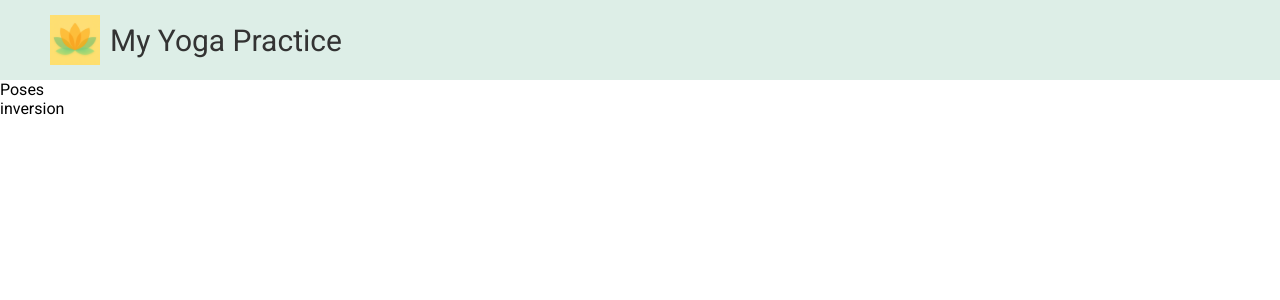
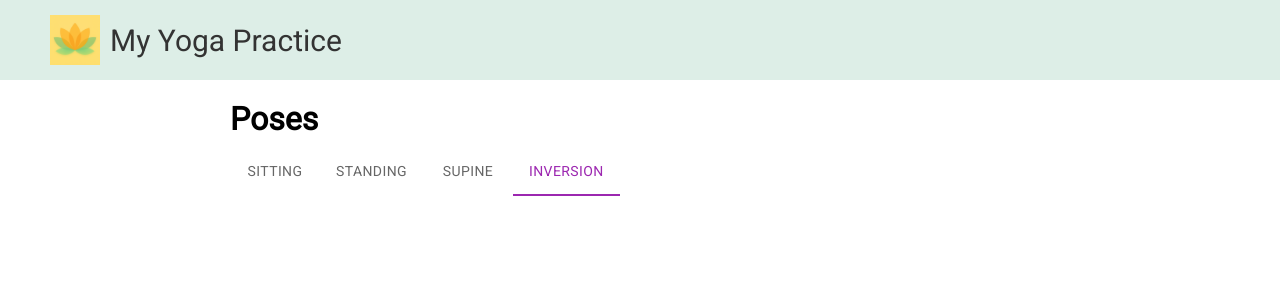
Before and after one commit to lilla-k/my-yoga-practice, a React (Vite) app: page /yoga-poses/inversion in a window 1280 px wide. Shown: the top 300 px of the page. Built offline with nearby package versions, Linux system fonts and the light colour scheme; some icons are missing.

Commit message:
#6 YogaPoses component tabs mui

```diff
--- a/src/components/YogaPoses/YogaPoses.css
+++ b/src/components/YogaPoses/YogaPoses.css
@@ -0,0 +1,8 @@
+.YogaPoses{
+    max-width: 820px;
+    margin: auto;
+}
+
+.YogaPoses-title{
+    margin: 20px 0 10px 0;
+}
--- a/src/components/YogaPoses/YogaPoses.tsx
+++ b/src/components/YogaPoses/YogaPoses.tsx
@@ -1,14 +1,33 @@
-import { useParams } from 'react-router';
+import { useParams, useNavigate } from 'react-router';
+import Tabs from '@mui/material/Tabs';
+import Tab from '@mui/material/Tab';
+import './YogaPoses.css'
 
-function YogaPoses(){
+function YogaPoses() {
 
-    const {category} = useParams();
-
-
-    return(
-        <div>
-            <div>Poses</div>
-            <div>{category}</div>
+    const { category } = useParams();
+    const navigate = useNavigate();
+    console.log(category);
+    const categories = [
+        { name: "sitting", image: "/Copilot_sitting_illustration.png" },
+        { name: "standing", image: "/Copilot_standing_illustration.png" },
+        { name: "supine", image: "/Copilot_supine_illustration.png" },
+        { name: "inversion", image: "/Copilot_inversion_illustration.png" }
+    ]
+    return (
+        <div className="YogaPoses">
+            <h1 className="YogaPoses-title">Poses</h1>
+            <Tabs
+                value={category}
+                onChange={(e:  React.SyntheticEvent, newValue: string) => navigate(`/yoga-poses/${newValue}`)}
+                textColor="secondary"
+                indicatorColor="secondary"
+                aria-label="secondary tabs example"
+            >
+                {categories.map(c =>
+                    <Tab value={c.name} label={c.name} />
+                )}
+            </Tabs>
         </div>
     )
 }
```
